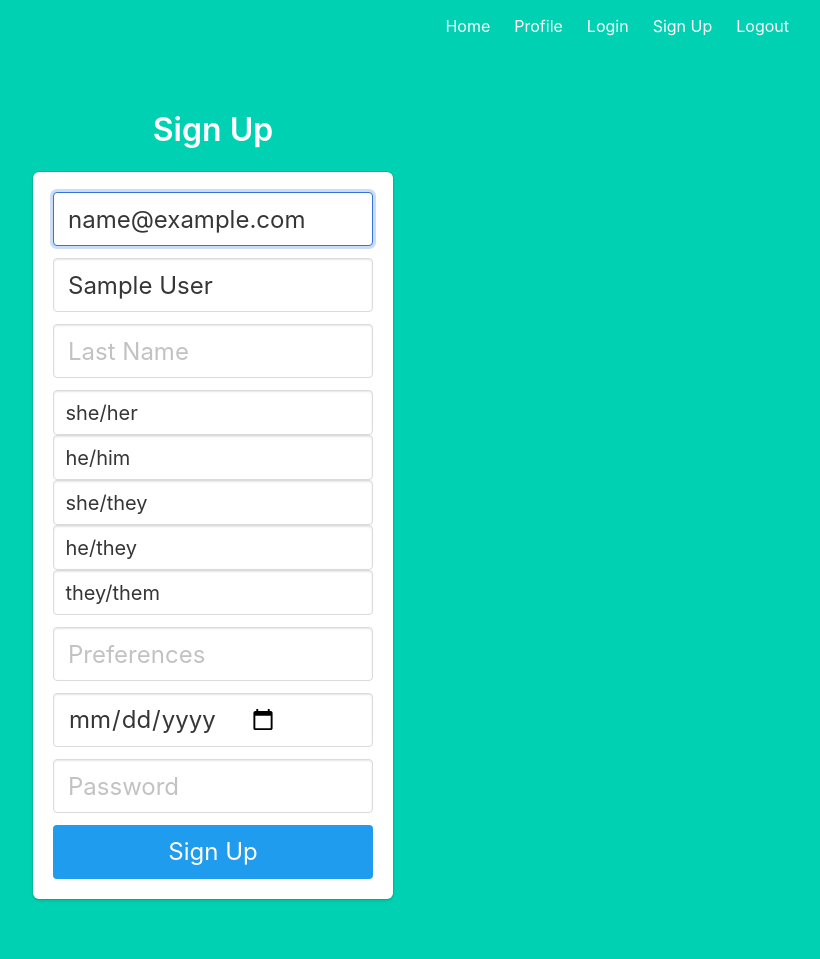
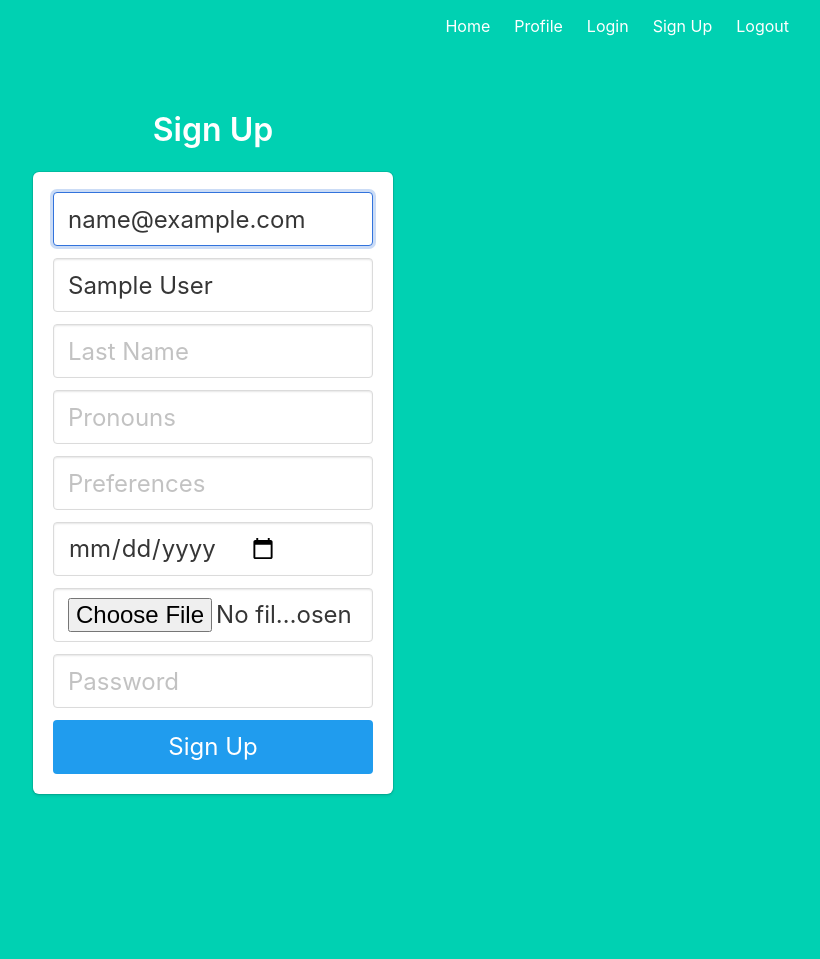
Before and after one commit to zhangyf1029/Music-Match-Application, a Flask app: template dating-app/backend/templates/signup.html in a window 1280 px wide. Shown: the whole page, without its empty margins (427-1247 px from the left). After the commit the page ends 796 px from the top, so only its background shows below. Run offline with Flask 2, Linux system fonts and the light colour scheme; the template is opened without the code that fills it: most values are stand-ins (such as "Sample title", 1, 10 or a date in 2020).

Commit message:
data uploaded into model from backend form

```diff
--- a/dating-app/backend/app.py
+++ b/dating-app/backend/app.py
@@ -5,7 +5,6 @@
 import requests
 
 from werkzeug.security import generate_password_hash, check_password_hash
-from .models import ProfileDating
 
 from .db import get_db
 
@@ -65,7 +64,7 @@
     #     print(row)
     # userdata = db.execute("SELECT * FROM PROFILE_DATING")
 
-    query = f" SELECT COUNT(*) FROM PROFILE_DATING where email='{email}'"
+    query = f" SELECT * FROM dating_profile where email='susritha.kopparapu@gmail.com'"
 
     usedEmail = db.execute(query)
 
@@ -91,6 +90,8 @@
         pronouns = request.form.get('pronouns')
         preferences = request.form.get('preferences')
         dob = request.form.get('dob')
+        token = request.form.get('token')
+        image = request.files['image']
         password = request.form.get('password')
 
         db = get_db()
@@ -102,14 +103,13 @@
         for row in usedEmail:
             if row: # if a user is found, we want to redirect back to signup page so user can try again
                 flash('Email address already exists')
-                return redirect(url_for('signup'))
+                return redirect(url_for('login'))
 
         # open connection to database
 
-        db.execute("INSERT INTO PROFILE_DATING VALUES(?, ?, ?, ?, ?, ?, ?);", (email, first_name, last_name, pronouns, preferences, dob, password) )
+        # create a new user with the form data. Hash the password so the plaintext version isn't saved.
+        db.execute("INSERT INTO dating_profile VALUES(?, ?, ?, ?, ?, ?, ?, ?, ?, ?);", (email, first_name, last_name, pronouns, preferences, dob, token, image.filename, image.read(), generate_password_hash(password, method='sha256')) )
 
-        # create a new user with the form data. Hash the password so the plaintext version isn't saved.
-        #new_user = User(email=email, first_name=first_name, last_name=last_name, pronouns=pronouns, preferences=preferences, dob=dob, password=generate_password_hash(password, method='sha256'))
 
         # add the new user to the database
         # db.session.add(new_user)
@@ -117,7 +117,7 @@
         db.commit()
 
         #return redirect(url_for('auth.login'))
-        userdata = db.execute("SELECT * FROM PROFILE_DATING")
+        userdata = db.execute("SELECT * FROM dating_profile")
 
         return render_template('profile.html',data = userdata) #email=usedEmail, first_name=first_name, last_name=last_name, pronouns=pronouns, preferences=preferences, dob=dob, password=password )
 
@@ -140,17 +140,18 @@
     getUserToken(code)
     token = getAccessToken()
     auth_header = token[1]['Authorization']
+
     headers = {
     'Accept': 'application/json',
     'Content-Type': 'application/json',
     'Authorization': auth_header,
-}
+    }
     response = requests.get('https://api.spotify.com/v1/me/top/artists', headers=headers)
     data = response.json()
     response_userinfo = requests.get('https://api.spotify.com/v1/me/', headers=headers)
     userinfo = response_userinfo.json()
 
-    return render_template('signup.html', data=data, userinfo=userinfo)
+    return render_template('signup.html', data=data, userinfo=userinfo, token=token)
 
 @app.route('/register/', methods=['POST'])
 def register():
--- a/dating-app/backend/templates/profile.html
+++ b/dating-app/backend/templates/profile.html
@@ -6,7 +6,7 @@
 <h1 class="title">
   Welcome!
  {% for user in data %}
-  {{user}}
+  {{user.email}}
   {% endfor %}
   <br>
   <!-- {{email}} {{first_name}} {{last_name}} {{pronouns}} {{preferences}} {{dob}} {{password}} -->
--- a/dating-app/backend/templates/signup.html
+++ b/dating-app/backend/templates/signup.html
@@ -12,7 +12,7 @@
                 </div>
             {% endif %}
         {% endwith %}
-    <form method="POST" action="/signup">
+    <form method="POST" action="/signup" enctype="multipart/form-data">
             <div class="field">
                 <div class="control">
                     <input class="input is-large" type="email" name="email" value="{{userinfo.email}}" placeholder="Email" autofocus="">
@@ -34,17 +34,24 @@
 
             <div class="field">
                 <div class="control">
-                    <input class="input is-medium" type="radio+" name="pronouns" value="she/her" placeholder="she/her" autofocus="">
+                    <input class="input is-large" type="text" name="pronouns" placeholder="Pronouns" autofocus="">
+                    <!-- <input class="input is-medium" type="radio+" name="pronouns" value="she/her" placeholder="she/her" autofocus="">
                     <input class="input is-medium" type="radio+" name="pronouns" value="he/him" placeholder="he/him" autofocus="">
                     <input class="input is-medium" type="radio+" name="pronouns" value="she/they" placeholder="she/they" autofocus="">
                     <input class="input is-medium" type="radio+" name="pronouns" value="he/they" placeholder="he/they" autofocus="">
-                    <input class="input is-medium" type="radio+" name="pronouns" value="they/them" placeholder="they/them" autofocus="">
+                    <input class="input is-medium" type="radio+" name="pronouns" value="they/them" placeholder="they/them" autofocus=""> -->
                 </div>
             </div>
 
             <div class="field">
                 <div class="control">
                     <input class="input is-large" type="text" name="preferences" placeholder="Preferences" autofocus="">
+
+                    <!-- <input class="input is-medium" type="checkbox+" name="preferences" value="she/her" placeholder="she/her" autofocus="">
+                    <input class="input is-medium" type="checkbox+" name="preferences" value="he/him" placeholder="he/him" autofocus="">
+                    <input class="input is-medium" type="checkbox+" name="preferences" value="she/they" placeholder="she/they" autofocus="">
+                    <input class="input is-medium" type="checkbox+" name="preferences" value="he/they" placeholder="he/they" autofocus="">
+                    <input class="input is-medium" type="checkbox+" name="preferences" value="they/them" placeholder="they/them" autofocus="">                -->
                 </div>
             </div>
 
@@ -56,9 +63,18 @@
 
             <div class="field">
                 <div class="control">
+                    <input class="input is-large" type="file" name="image" placeholder="Image" autofocus="">
+                </div>
+            </div>
+
+            <div class="field">
+                <div class="control">
                     <input class="input is-large" type="password" name="password" placeholder="Password">
                 </div>
             </div>
+
+            <input type="hidden" name="token" value="{{token}}">
+
 
             <button class="button is-block is-info is-large is-fullwidth">Sign Up</button>
         </form>
```
Also changed, not shown: dating-app/backend/models.py (+16 -1 lines), dating-app/backend/db.sqlite.
